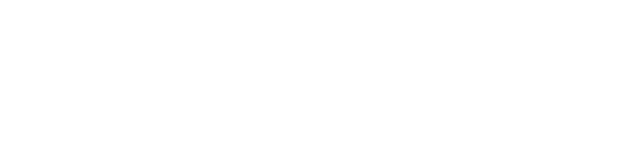
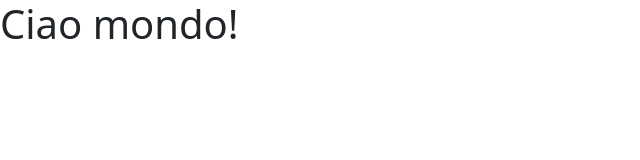
Before and after one commit to mdeias/vue-hello, a plain HTML site: page index.html in a window 1280 px wide. Shown: the whole page, without its empty margins (0-640 px from the left). Drawn offline with nearby package versions, Linux system fonts and the light colour scheme.

Commit message:
stampa messaggio

```diff
--- a/index.html
+++ b/index.html
@@ -13,7 +13,9 @@
 </head>
 <body>
 
-    <div id="app"></div>
+    <div id="app">
+        <h1> {{messaggio}} </h1>
+    </div>
 
     <script src="https://cdn.jsdelivr.net/npm/vue@2/dist/vue.js"></script>
     <script src="js/script.js"></script>
--- a/js/script.js
+++ b/js/script.js
@@ -2,6 +2,6 @@
 const app = new Vue({
     el: "#app",
     data: {
-
+        messaggio: "Ciao mondo!"
     }
 })
```
